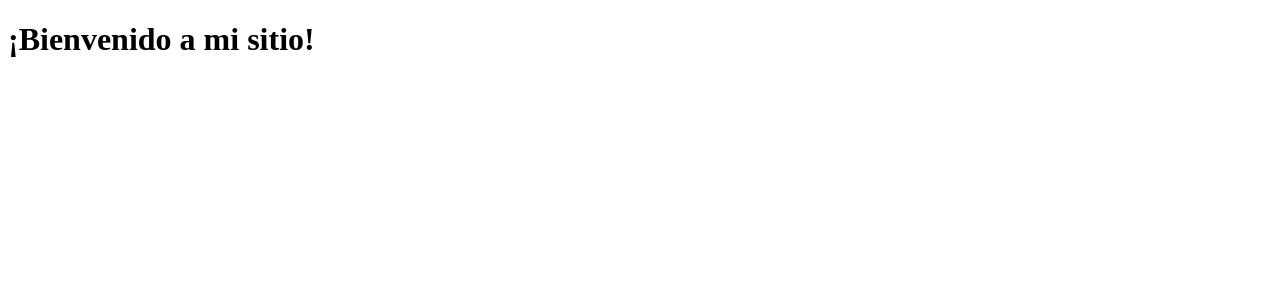
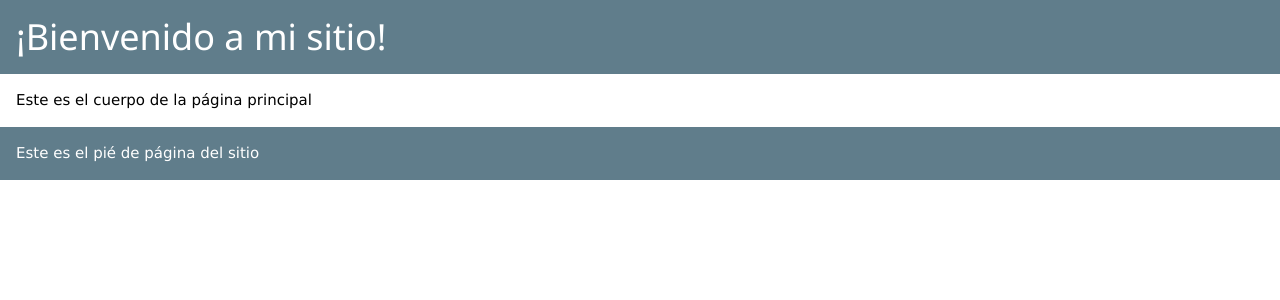
Before and after one commit to cereus/my-first-blog, a Django app: template blog/templates/index.html in a window 1280 px wide. Shown: the top 300 px of the page. Run offline with Django 3.2, Linux system fonts and the light colour scheme; the template is opened without the code that fills it, so the values that code supplies are empty.

Commit message:
Mi app Django Girls, segundo commit

```diff
--- a/blog/templates/blog/post_list.html
+++ b/blog/templates/blog/post_list.html
@@ -2,10 +2,10 @@
 <html lang="es">
 <head>
     <meta charset="UTF-8">
-    <title>Post List</title>
+    <title>AFC - Mensajes</title>
 </head>
 <body>
-    <h1><center>¡Bienvenido!</center></h1>
-    <h2><center>Este es mi Blog</center></h2>
+    <h1>¡Bienvenido!</h1>
+    <h2>Este es mi Blog</h2>
 </body>
 </html>
--- a/blog/templates/index.html
+++ b/blog/templates/index.html
@@ -2,9 +2,23 @@
 <html lang="es">
 <head>
     <meta charset="UTF-8">
-    <title>Angel Flores Chávez</title>
+    <title>AFC - Inicio</title>
+    <meta name="viewport" content="width=device-width, initial-scale=1">
+    <link rel="stylesheet" href="http://www.w3schools.com/lib/w3.css">
 </head>
+
+<header class="w3-container w3-blue-grey">
+    <h1>¡Bienvenido a mi sitio!</h1>
+</header>
+
 <body>
-    <h1>¡Bienvenido a mi sitio!</h1>
+    <div class="w3-container">
+        <p>Este es el cuerpo de la página principal</p>
+    </div>
 </body>
+
+<footer class="w3-container w3-blue-grey">
+    <p>Este es el pié de página del sitio</p>
+</footer>
+
 </html>
--- a/mysite/urls.py
+++ b/mysite/urls.py
@@ -17,7 +17,7 @@ from django.conf.urls import include, url
 from django.contrib import admin
 
 urlpatterns = [
-    # url(r'^$', 'mysite.views.home', name='home'),
+    url(r'^$', 'mysite.views.site_index'),
     url(r'^admin/', admin.site.urls),
     url(r'^blog/', include('blog.urls')),
 ]
--- /dev/null
+++ b/mysite/views.py
@@ -0,0 +1,5 @@
+from django.shortcuts import render
+
+
+def site_index(request):
+    return render(request, 'index.html', {})
```
